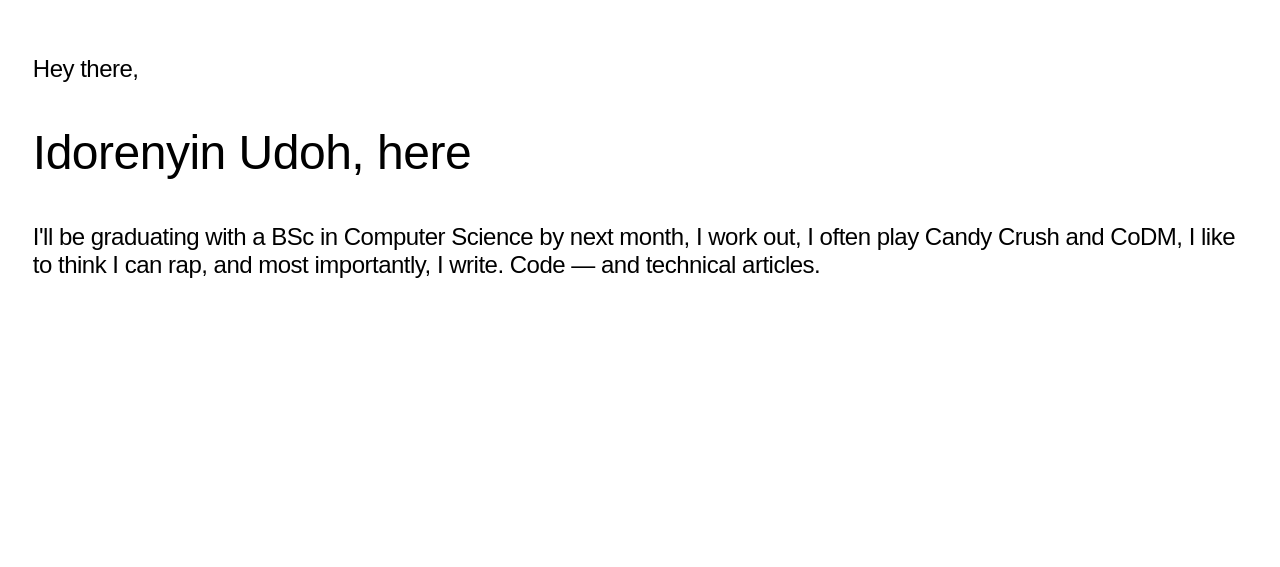
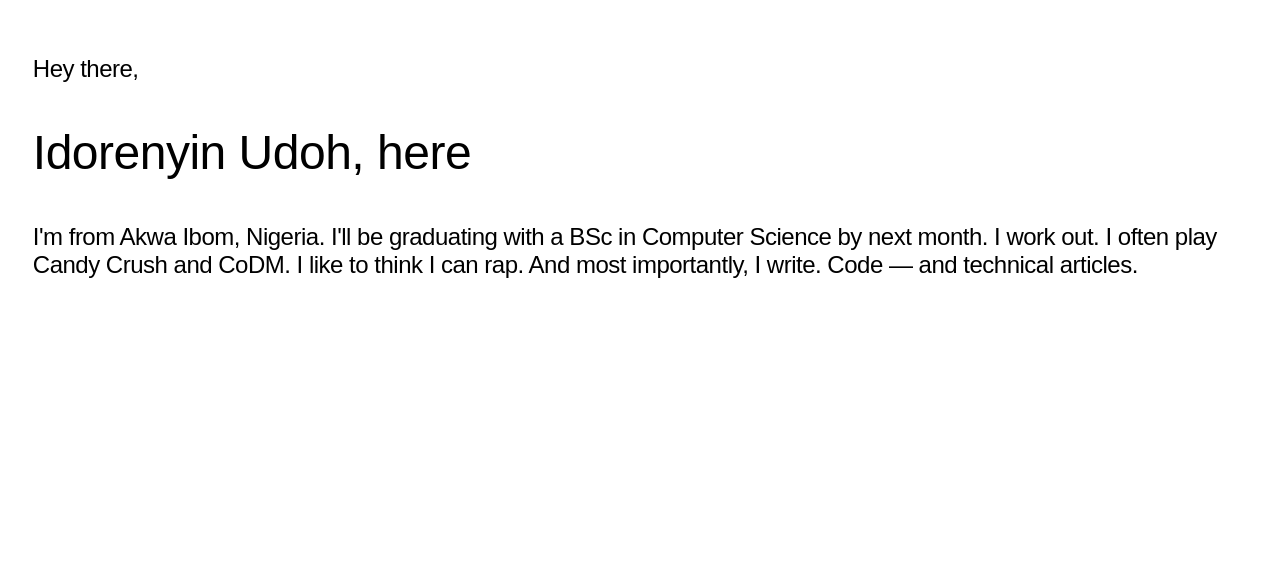
Before and after one commit to idorenyinudoh/iudoh.me, a Vue app: page / in a window 1280 px wide. Shown: the part 233-800 px from the top of the page. Built offline with nearby package versions, Linux system fonts and the light colour scheme.

Commit message:
add state of origin and correct grammatical errors

```diff
--- a/src/components/Home.vue
+++ b/src/components/Home.vue
@@ -2,7 +2,7 @@
 header
     p Hey there,
     h1 Idorenyin Udoh, here
-    p I'll be graduating with a BSc in Computer Science by next month, I work out, I often play Candy Crush and CoDM, I like to think I can rap, and most importantly, I write. Code — and technical articles.
+    p I'm from Akwa Ibom, Nigeria. I'll be graduating with a BSc in Computer Science by next month. I work out. I often play Candy Crush and CoDM. I like to think I can rap. And most importantly, I write. Code — and technical articles.
 #lil-intro
     p I mostly write JavaScript but I'm also into HTML and CSS.
     p Ocassionally, I work with Node.js, Express, Pug, MongoDB, and nodemon.
```
